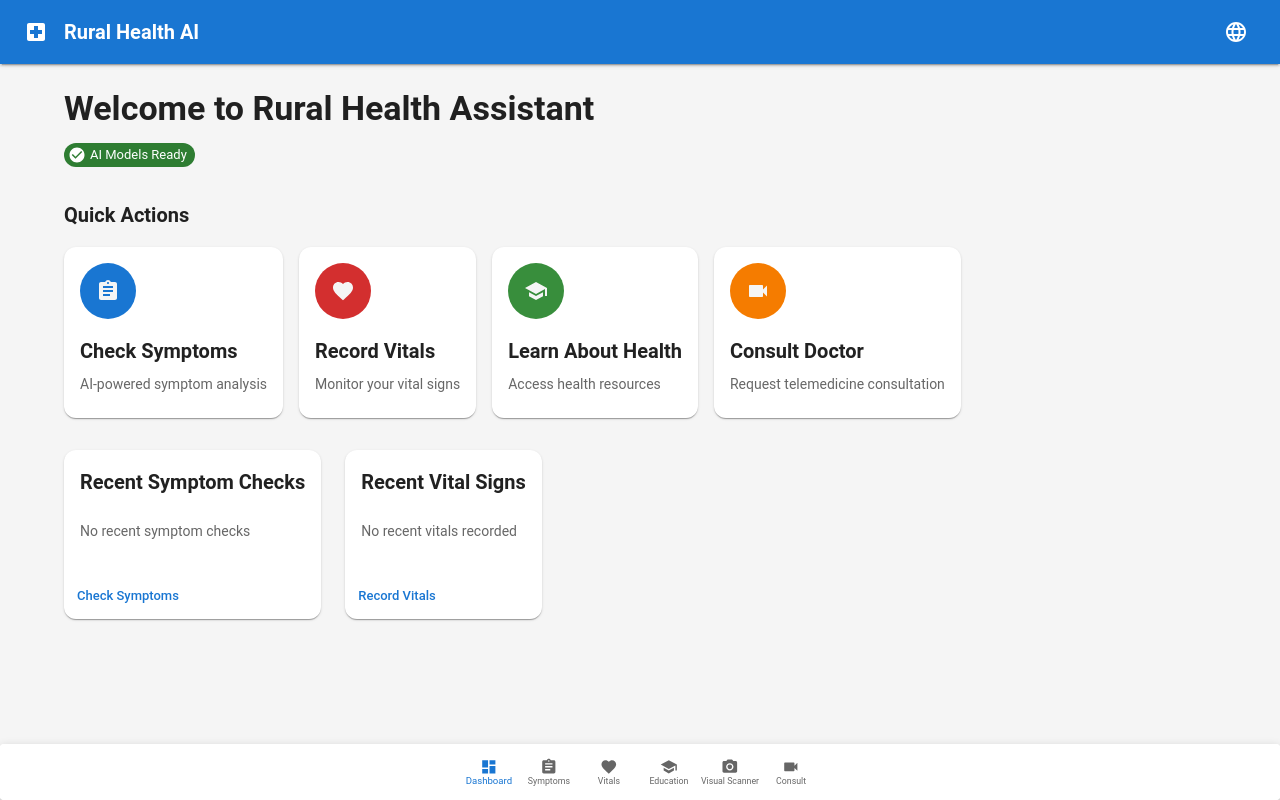
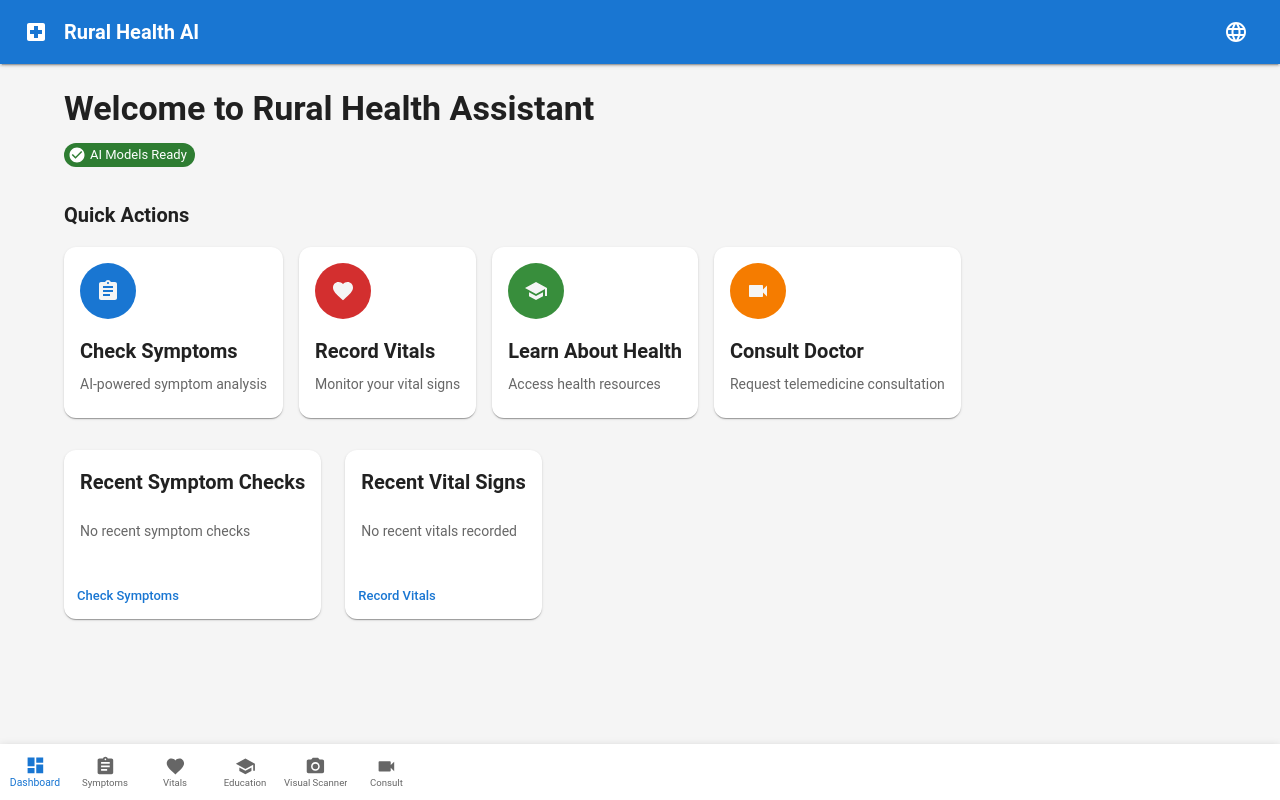
Before and after one commit to sarahfirozpam-cmd/FutureBuilders2025_NSU_404, a React (Vite) app: page / in a window 1280 px wide. Built offline with nearby package versions, Linux system fonts and the light colour scheme; what @tensorflow/tfjs would draw is missing.

Commit message:
Fix navigation scrolling - use Box instead of Paper with proper width settings

```diff
--- a/src/components/layout/Navigation.jsx
+++ b/src/components/layout/Navigation.jsx
@@ -3,7 +3,7 @@ import { useNavigate, useLocation } from 'react-router-dom';
 import {
   BottomNavigation,
   BottomNavigationAction,
-  Paper
+  Box
 } from '@mui/material';
 import {
   Dashboard as DashboardIcon,
@@ -30,7 +30,7 @@ const Navigation = () => {
   ];
 
   return (
-    <Paper
+    <Box
       sx={{
         position: 'fixed',
         bottom: 0,
@@ -39,15 +39,17 @@ const Navigation = () => {
         zIndex: 1000,
         overflowX: 'auto',
         overflowY: 'hidden',
+        bgcolor: 'background.paper',
+        boxShadow: 3,
+        WebkitOverflowScrolling: 'touch',
         '&::-webkit-scrollbar': {
-          height: '3px'
+          height: '4px'
         },
         '&::-webkit-scrollbar-thumb': {
-          backgroundColor: 'rgba(0,0,0,.2)',
-          borderRadius: '3px'
+          backgroundColor: 'rgba(0,0,0,.3)',
+          borderRadius: '4px'
         }
       }}
-      elevation={3}
     >
       <BottomNavigation
         value={location.pathname}
@@ -56,23 +58,26 @@ const Navigation = () => {
         }}
         showLabels
         sx={{
-          width: 'auto',
+          minWidth: 'fit-content',
+          width: 'max-content',
           display: 'flex',
           flexWrap: 'nowrap',
           '& .MuiBottomNavigationAction-root': {
-            minWidth: '60px',
-            maxWidth: '85px',
-            padding: '6px 2px',
+            minWidth: '70px',
+            maxWidth: '80px',
+            padding: '6px 4px',
             flex: '0 0 auto',
             '& .MuiBottomNavigationAction-label': {
-              fontSize: '0.55rem',
+              fontSize: '0.6rem',
               whiteSpace: 'nowrap',
+              overflow: 'hidden',
+              textOverflow: 'ellipsis',
               '&.Mui-selected': {
-                fontSize: '0.6rem'
+                fontSize: '0.65rem'
               }
             },
             '& .MuiSvgIcon-root': {
-              fontSize: '1.1rem'
+              fontSize: '1.3rem'
             }
           }
         }}
@@ -86,7 +91,7 @@ const Navigation = () => {
           />
         ))}
       </BottomNavigation>
-    </Paper>
+    </Box>
   );
 };
 
```
